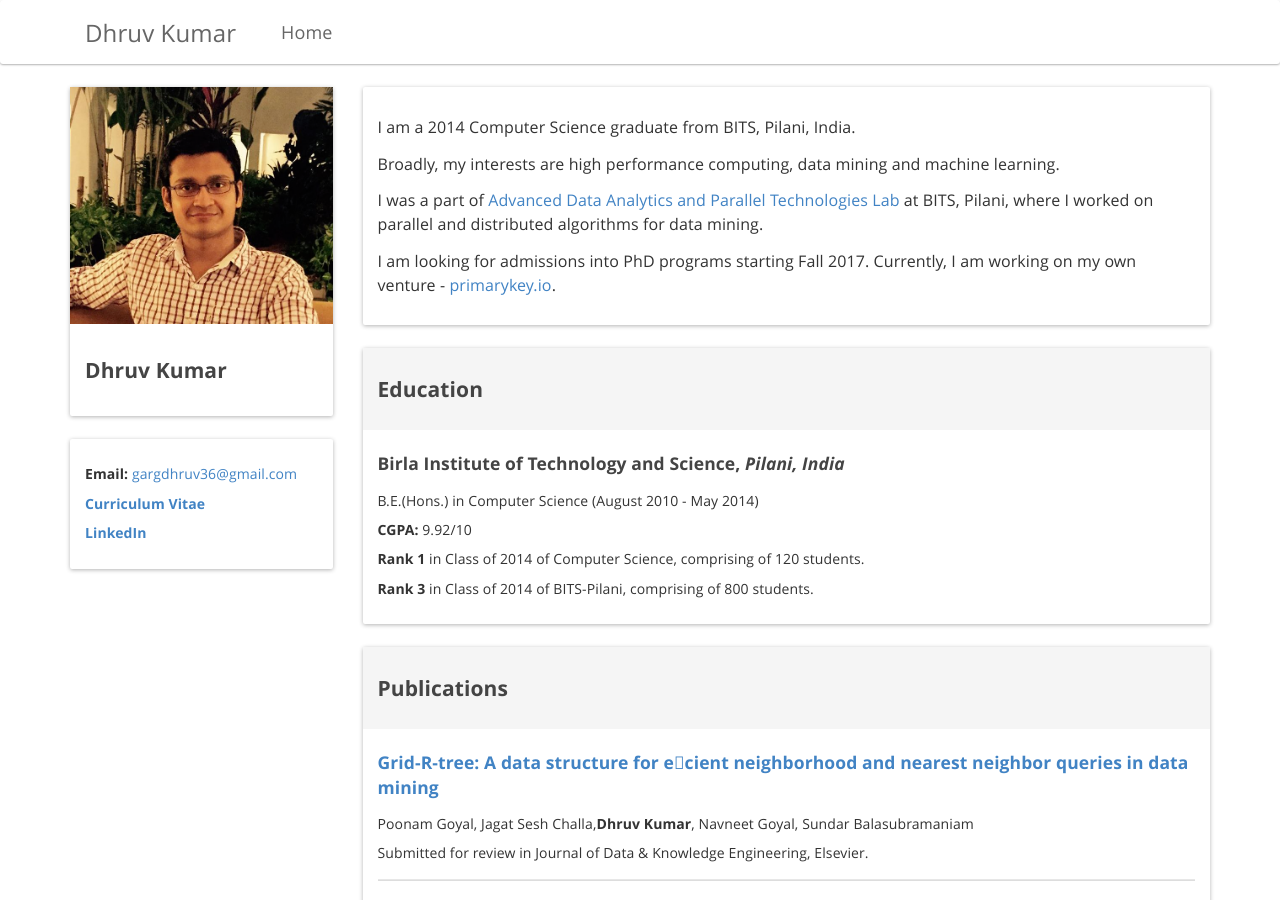
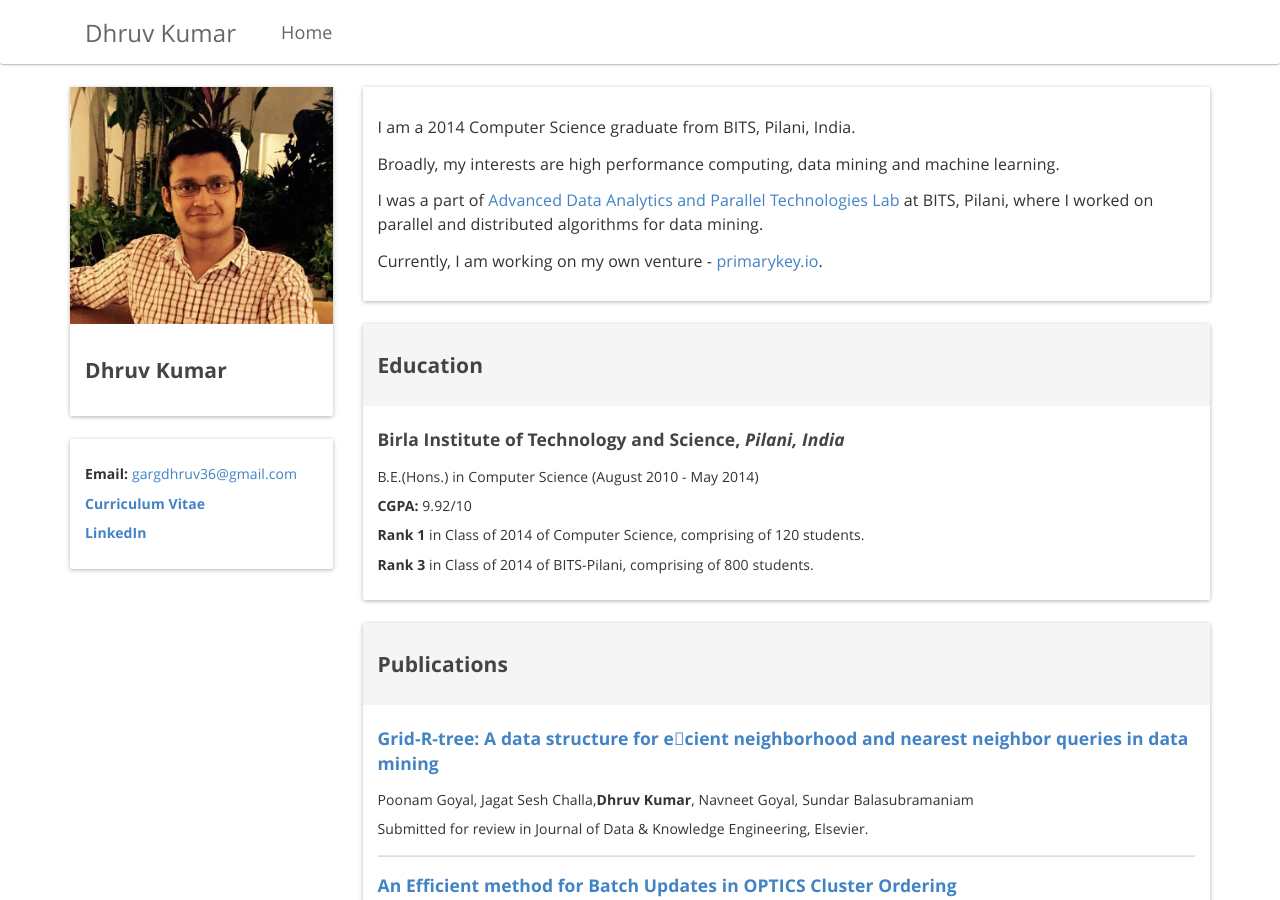
Before and after one commit to kudhru/old-personal-repo, a Jekyll site: the page built from index.html, in a window 1280 px wide and 900 px high. Built offline with Jekyll 4.4.1, drawn with Linux system fonts in a browser that asks for light colours; nearby versions of some CDN libraries.

```diff
--- a/index.html
+++ b/index.html
@@ -24,7 +24,7 @@
                     <p>I was a part of <a href="http://www.bits-pilani.ac.in/pilani/computerscience/AdvancedDataAnalyticsParallelTechnologiesLaboratory">Advanced Data Analytics and Parallel Technologies Lab</a> at BITS, Pilani, where I
                         worked on parallel and distributed algorithms for data mining.</p>
                     <p>
-                        I am looking for admissions into PhD programs starting Fall 2017. Currently, I am working on my own venture - <a href="http://www.primarykey.io">primarykey.io</a>.
+                        Currently, I am working on my own venture - <a href="http://www.primarykey.io">primarykey.io</a>.
                     </p>
                 </div>
             </div>
```
